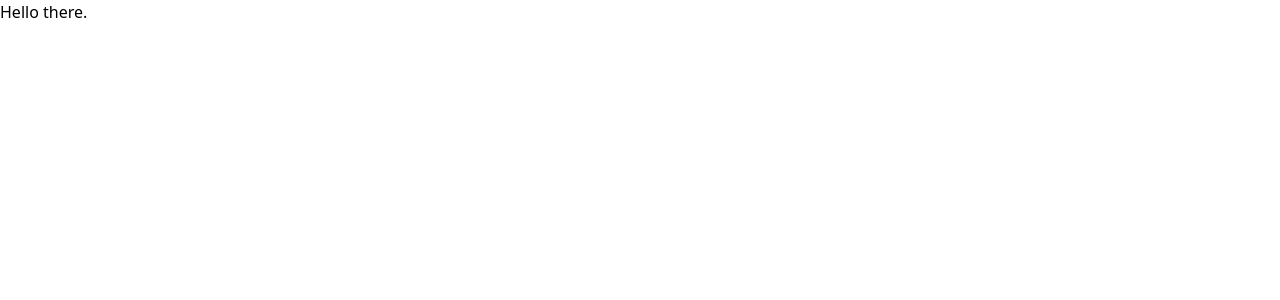
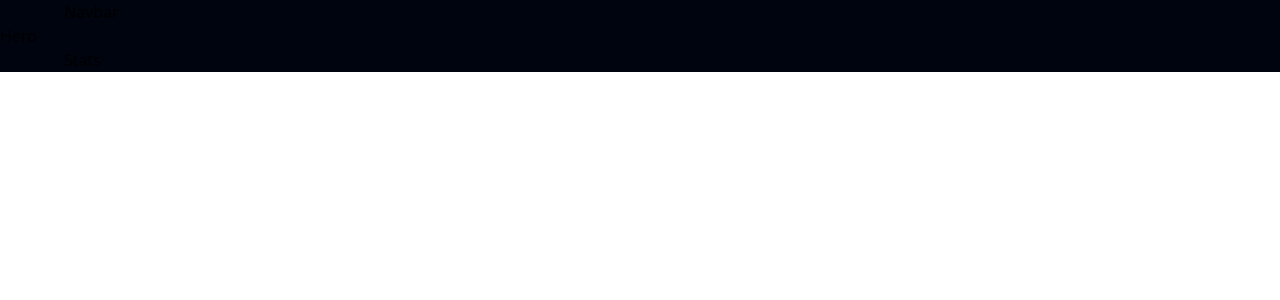
Before and after one commit to TamerTawfik/landing-page-fintech, a React (Create React App) app: page / in a window 1280 px wide. Shown: the top 300 px of the page. Built offline with nearby package versions, Linux system fonts and the light colour scheme.

Commit message:
Added a tailwind to project

```diff
--- /dev/null
+++ b/postcss.config.js
@@ -0,0 +1,6 @@
+module.exports = {
+    plugins: {
+        tailwindcss: {},
+        autoprefixer: {},
+    }
+}
--- a/src/App.js
+++ b/src/App.js
@@ -1,7 +1,34 @@
+import styles from './style';
+import { Navbar } from './components';
 
-const App = () => {
-  return (
-    <div>Hello there.</div>
-  )
-}
+const App = () => (
+  <div className="bg-primary w-full overflow-hidden">
+    <div className={`${styles.paddingX} ${styles.flexCenter}`}>
+      <div className={`${styles.boxWidth}`}>
+        <Navbar />
+      </div>
+    </div>
+
+    <div className={`bg-primary ${styles.flexStart}`}>
+      <div className={`${styles.boxWidth}`}>
+        Hero
+        {/* <Hero /> */}
+      </div>
+    </div>
+
+    <div className={`bg-primary ${styles.paddingX} ${styles.flexCenter}`}>
+      <div className={`${styles.boxWidth}`}>
+        Stats
+        {/* <Stats />
+        <Business />
+        <Billing />
+        <CardDeal />
+        <Testimonials />
+        <Clients />
+        <CTA />
+        <Footer /> */}
+      </div>
+    </div>
+  </div>
+);
 export default App;
--- /dev/null
+++ b/src/components/Navbar.js
@@ -0,0 +1,10 @@
+import { useState } from 'react';
+import { close, logo, menu } from '../assets';
+import { navLinks } from '../constants';
+const Navbar = () => {
+    return (
+        <h1>Navbar</h1>
+    )
+}
+
+export default Navbar;
--- /dev/null
+++ b/src/components/index.js
@@ -0,0 +1,3 @@
+import Navbar from './Navbar';
+
+export { Navbar };
--- /dev/null
+++ b/src/style.js
@@ -0,0 +1,28 @@
+const styles = {
+    boxWidth: "xl:max-w-[1280px] w-full",
+
+    heading2: "font-poppins font-semibold xs:text-[48px] text-[40px] text-white xs:leading-[76.8px] leading-[66.8px] w-full",
+    paragraph: "font-poppins font-normal text-dimWhite text-[18px] leading-[30.8px]",
+
+    flexCenter: "flex justify-center items-center",
+    flexStart: "flex justify-center items-start",
+
+    paddingX: "sm:px-16 px-6",
+    paddingY: "sm:py-16 py-6",
+    padding: "sm:px-16 px-6 sm:py-12 py-4",
+
+    marginX: "sm:mx-16 mx-6",
+    marginY: "sm:my-16 my-6",
+};
+
+export const layout = {
+    section: `flex md:flex-row flex-col ${styles.paddingY}`,
+    sectionReverse: `flex md:flex-row flex-col-reverse ${styles.paddingY}`,
+
+    sectionImgReverse: `flex-1 flex ${styles.flexCenter} md:mr-10 mr-0 md:mt-0 mt-10 relative`,
+    sectionImg: `flex-1 flex ${styles.flexCenter} md:ml-10 ml-0 md:mt-0 mt-10 relative`,
+
+    sectionInfo: `flex-1 ${styles.flexStart} flex-col`,
+};
+
+export default styles;
```
